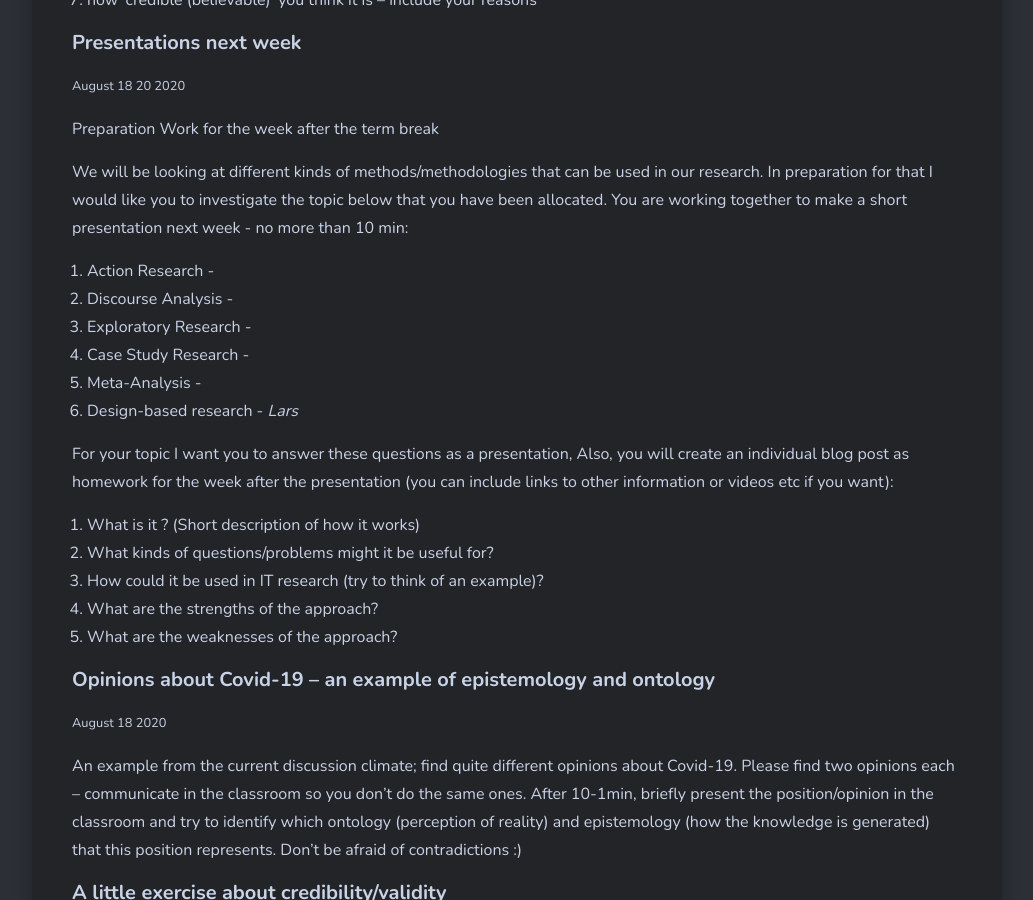
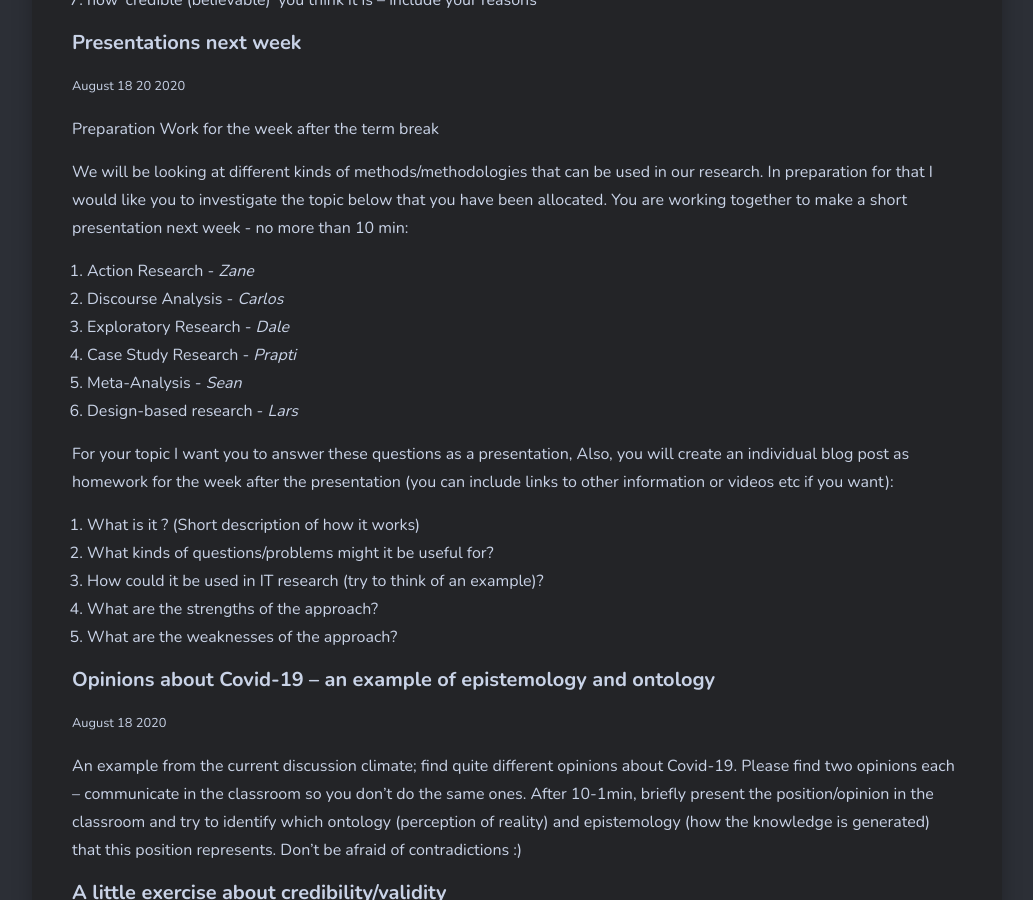
Before and after one commit to larsoliverdam/nmit, a Jekyll site: the page built from _pages/RES701.md, in a window 1280 px wide and 900 px high, scrolled down 2408 px. Shown: the whole window, without its empty margins (123-1156 px from the left). Built offline with Jekyll 4.4.1, drawn with Linux system fonts in a browser that asks for light colours; nearby versions of some CDN libraries; comment, search, counter and statistics services are not loaded.

Commit message:
RES701 update

```diff
--- a/_pages/RES701.md
+++ b/_pages/RES701.md
@@ -198,11 +198,11 @@ Preparation Work for the week after the term break
 
 We will be looking at different kinds of methods/methodologies that can be used in our research. In preparation for that I would like you to investigate the topic below that you have been allocated. You are working together to make a short presentation next week - no more than 10 min:
 
-1. Action Research -
-2. Discourse Analysis -
-3. Exploratory Research -
-4. Case Study Research -
-5. Meta-Analysis -
+1. Action Research - _Zane_
+2. Discourse Analysis - _Carlos_
+3. Exploratory Research - _Dale_
+4. Case Study Research - _Prapti_
+5. Meta-Analysis - _Sean_
 6. Design-based research - _Lars_
 
 <!-- 7. Experimental Research -
```
